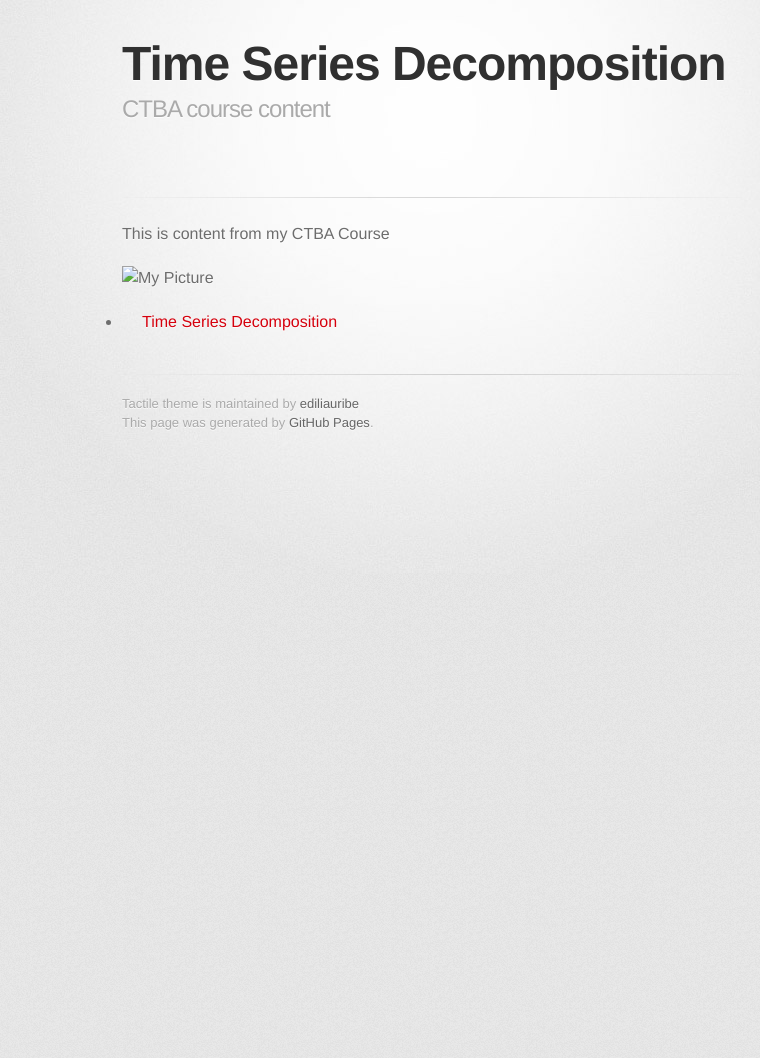
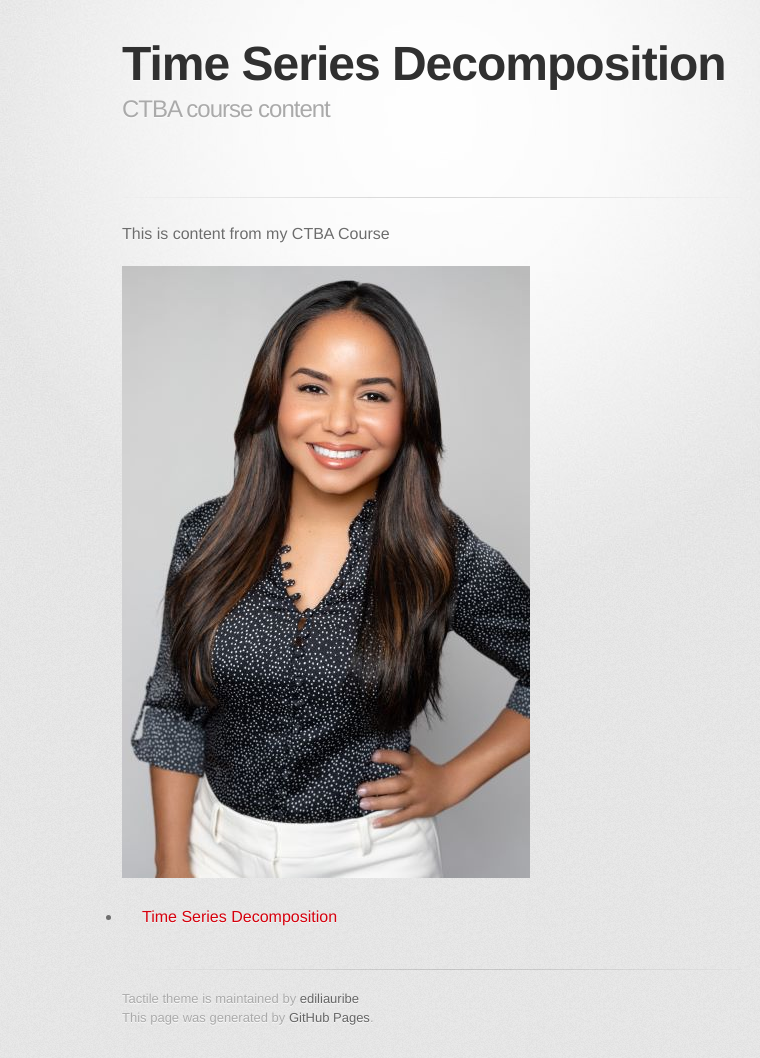
Before and after one commit to ediliauribe/ediliauirbe.github.io, a Jekyll site: the page built from index.md, in a window 1280 px wide. Shown: the whole page, without its empty margins (208-968 px from the left). Built offline with Jekyll 4.4.1, drawn with Linux system fonts in a browser that asks for light colours; some web fonts are replaced; our own code applies the rules of GitHub Pages for plain Markdown files; before the commit the page ends 900 px from its top, so only the background shows below that.

Commit message:
Update index.md

```diff
--- a/index.md
+++ b/index.md
@@ -4,6 +4,6 @@ description: CTBA course content
 ---
 This is content from my CTBA Course
 
-![My Picture](/Pictures/pic.jpg)
+![My Picture](/pics/pic.jpg)
 
 -  [Time Series Decomposition](/timeseries/index.md)
```
